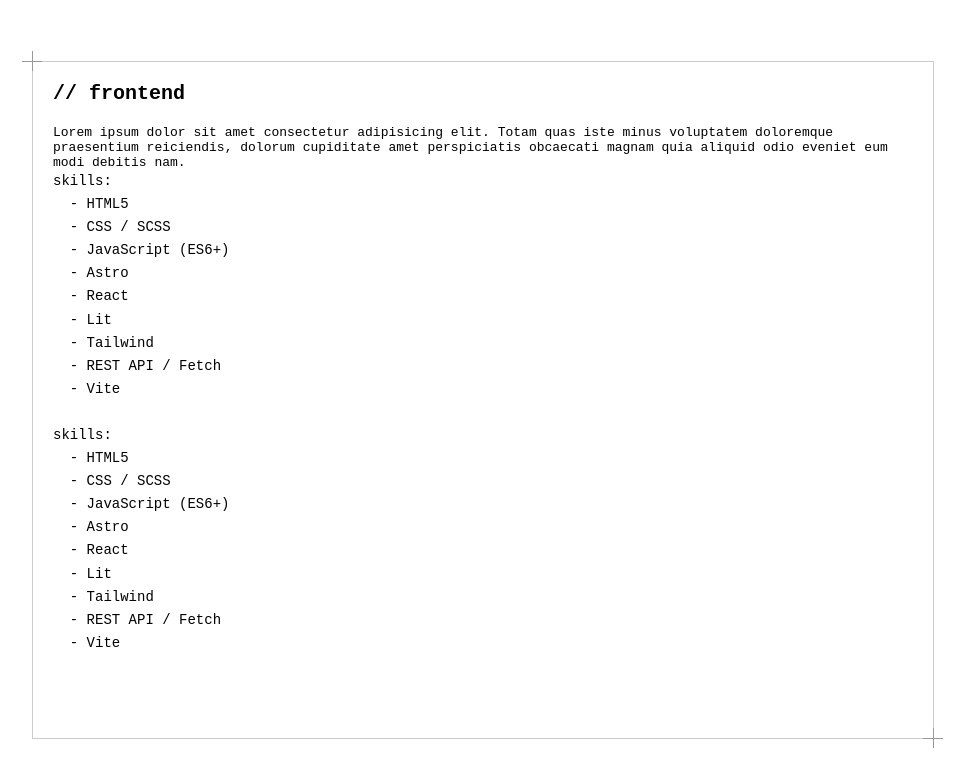
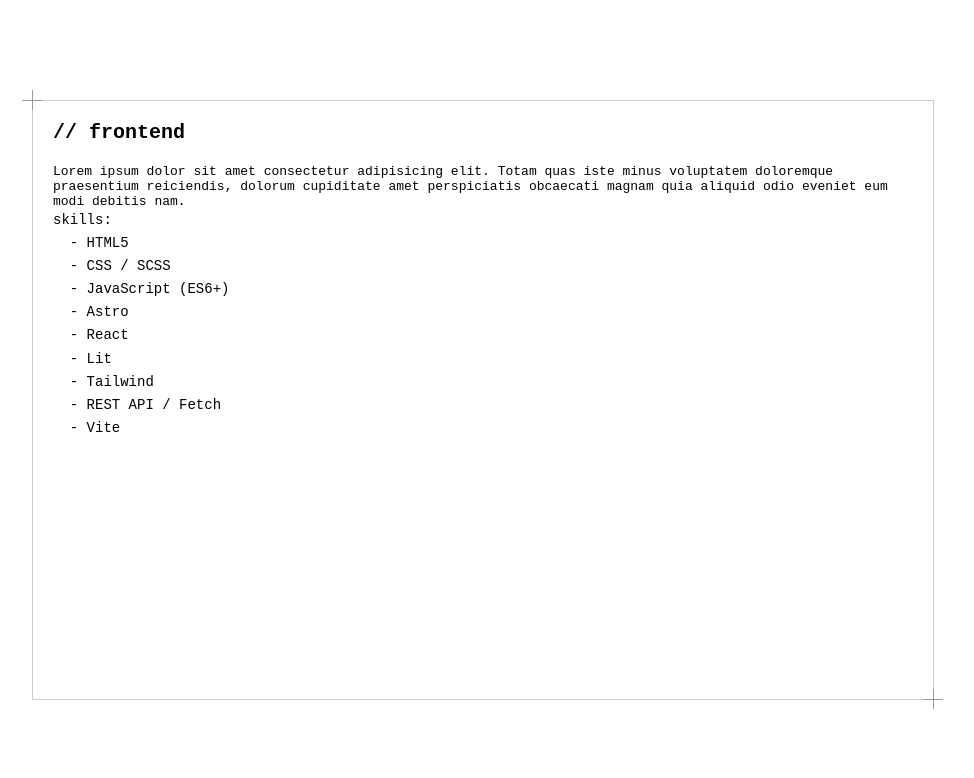
Before and after one commit to ek-60/eemeli-kyrola, a website: page skills/frontend.html in a window 1280 px wide. Shown: the whole page, without its empty margins (157-1131 px from the left). Drawn offline with Linux system fonts and the light colour scheme.

Commit message:
Update frontend.html

```diff
--- a/skills/frontend.html
+++ b/skills/frontend.html
@@ -28,23 +28,6 @@
             reiciendis, dolorum cupiditate amet perspiciatis obcaecati
             magnam quia aliquid odio eveniet eum modi debitis nam.
           </p>
-
-          <!-- Markdown-tyylinen item-list -->
-          <item-list
-            title="skills"
-            data='[
-              "HTML5",
-              "CSS / SCSS",
-              "JavaScript (ES6+)",
-              "Astro",
-              "React",
-              "Lit",
-              "Tailwind",
-              "REST API / Fetch",
-              "Vite"
-            ]'>
-          </item-list>
-
         </div>
 
           <item-list
```
